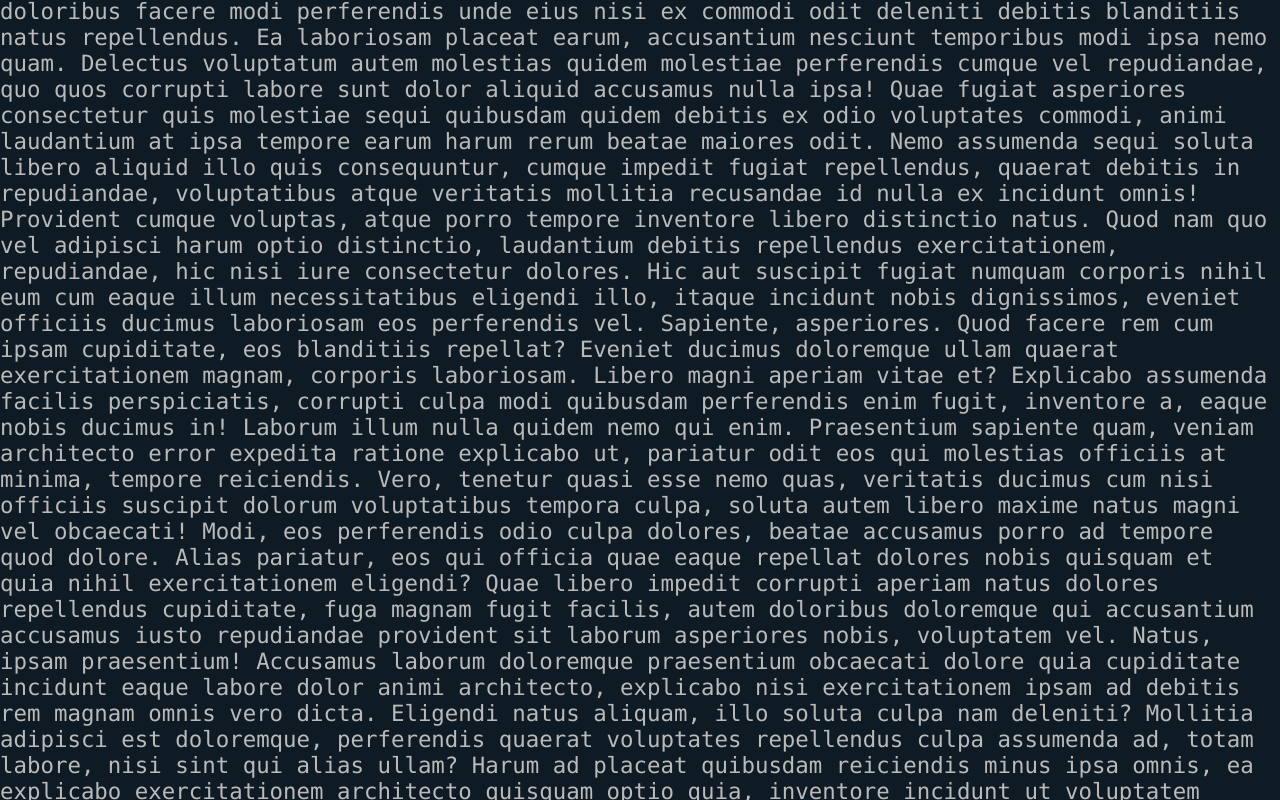
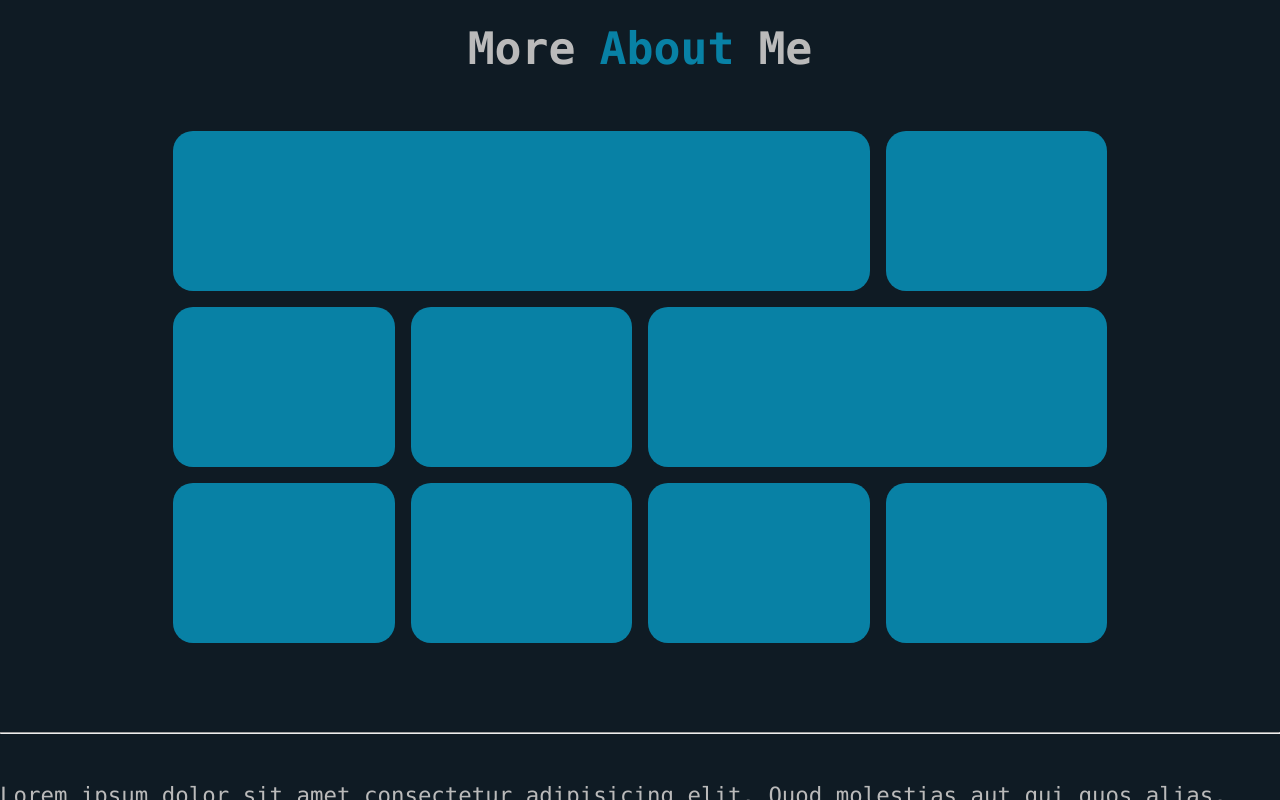
Before and after one commit to wacb14/my-portfolio, an Angular app: page / in a window 1280 px wide. Shown: the part 980-1780 px from the top of the page. Built offline with nearby package versions, Linux system fonts and the light colour scheme.

Commit message:
About page design

```diff
--- a/src/app/app.module.ts
+++ b/src/app/app.module.ts
@@ -5,9 +5,10 @@ import { NavbarComponent } from './components/navbar/navbar.component';
 import { AppRoutingModule } from './app-routing.module';
 import { MainPageComponent } from './components/main-page/main-page.component';
 import { HomePageComponent } from './components/home-page/home-page.component';
+import { AboutPageComponent } from './components/about-page/about-page.component';
 
 @NgModule({
-  declarations: [AppComponent, NavbarComponent, MainPageComponent, HomePageComponent],
+  declarations: [AppComponent, NavbarComponent, MainPageComponent, HomePageComponent, AboutPageComponent],
   imports: [BrowserModule, AppRoutingModule],
   providers: [],
   bootstrap: [AppComponent],
--- /dev/null
+++ b/src/app/components/about-page/about-page.component.css
@@ -0,0 +1,6 @@
+.card{
+    background-color: var(--primary-color);
+    border-radius: 1.25rem;
+    height: 10rem;
+    margin: 0;
+}
--- /dev/null
+++ b/src/app/components/about-page/about-page.component.html
@@ -0,0 +1,44 @@
+<div class="container p-0 complete">
+    <div class="row m-0 justify-content-center">
+        <h1 class="text-center w-fit my-5">More</h1>
+        <h1 class="text-center w-fit my-5 text-main">About</h1>
+        <h1 class="text-center w-fit my-5">Me</h1>
+    </div>
+    <div class="row m-0 justify-content-center">
+        <div class="col col-xl-10 p-0">
+            <div class="row g-lx-4 my-auto mx-0 justify-content-center">
+                <div class="col-12 col-sm-9 p-0 p-sm-1 p-md-2">
+                    <p class="card"></p>
+                </div>
+                <div class="col-6 col-sm-3 p-0 p-sm-1 p-md-2">
+                    <p class="card"></p>
+                </div>
+            </div>
+            <div class="row g-lx-4 my-auto mx-0 justify-content-center">
+                <div class="col-6 col-sm-3 p-0 p-sm-1 p-md-2">
+                    <p class="card"></p>
+                </div>
+                <div class="col-6 col-sm-3 p-0 p-sm-1 p-md-2">
+                    <p class="card"></p>
+                </div>
+                <div class="col-12 col-sm-6 p-0 p-sm-1 p-md-2">
+                    <p class="card"></p>
+                </div>
+            </div>
+            <div class="row g-lx-4 my-auto mx-0 justify-content-center">
+                <div class="col-3 p-0 p-sm-1 p-md-2">
+                    <p class="card"></p>
+                </div>
+                <div class="col-3 p-0 p-sm-1 p-md-2">
+                    <p class="card"></p>
+                </div>
+                <div class="col-3 p-0 p-sm-1 p-md-2">
+                    <p class="card"></p>
+                </div>
+                <div class="col-3 p-0 p-sm-1 p-md-2">
+                    <p class="card"></p>
+                </div>
+            </div>
+        </div>
+    </div>
+</div>
--- a/src/app/components/home-page/home-page.component.css
+++ b/src/app/components/home-page/home-page.component.css
@@ -89,16 +89,12 @@
   cursor: pointer;
 }
 .continuous-text {
-  display: inline-block;
+  display: inline-block !important;
 }
 .separator {
   color: var(--primary-color);
 }
-@media (min-width: 1200px) {
-  .complete {
-    height: 93vh;
-  }
-}
+
 @media (max-width: 992px) {
   .hidden-md {
     display: none;
--- a/src/app/components/main-page/main-page.component.css
+++ b/src/app/components/main-page/main-page.component.css
@@ -3,3 +3,6 @@
   color: var(--secondary-color);
   z-index: -2;
 }
+.horizontal-separator{
+  margin: 3rem 0;
+}
--- a/src/app/components/main-page/main-page.component.html
+++ b/src/app/components/main-page/main-page.component.html
@@ -1,6 +1,9 @@
 <div class="container-fluid p-0 m-0 background-page">
     <app-navbar></app-navbar>
     <app-home-page id="home"></app-home-page>
+    <hr class="horizontal-separator">
+    <app-about-page id="about"></app-about-page>
+    <hr class="horizontal-separator">
     Lorem ipsum dolor sit amet consectetur adipisicing elit. Quod molestias aut
     qui quos alias, distinctio doloremque nostrum reprehenderit exercitationem
     fugiat? Minima repudiandae eaque similique incidunt. Dolore nisi numquam
--- a/src/styles.css
+++ b/src/styles.css
@@ -29,3 +29,13 @@ body {
 .w-fit {
   width: fit-content !important;
 }
+.text-main {
+  color: var(--primary-color);
+}
+
+@media (min-width: 1200px) {
+  .complete {
+    height: 93vh;
+    align-content: center;
+  }
+}
```
Also changed, not shown: src/app/components/about-page/about-page.component.ts (added, +10 -0 lines), 1 other file (tests, documents, lock files or other folders).
